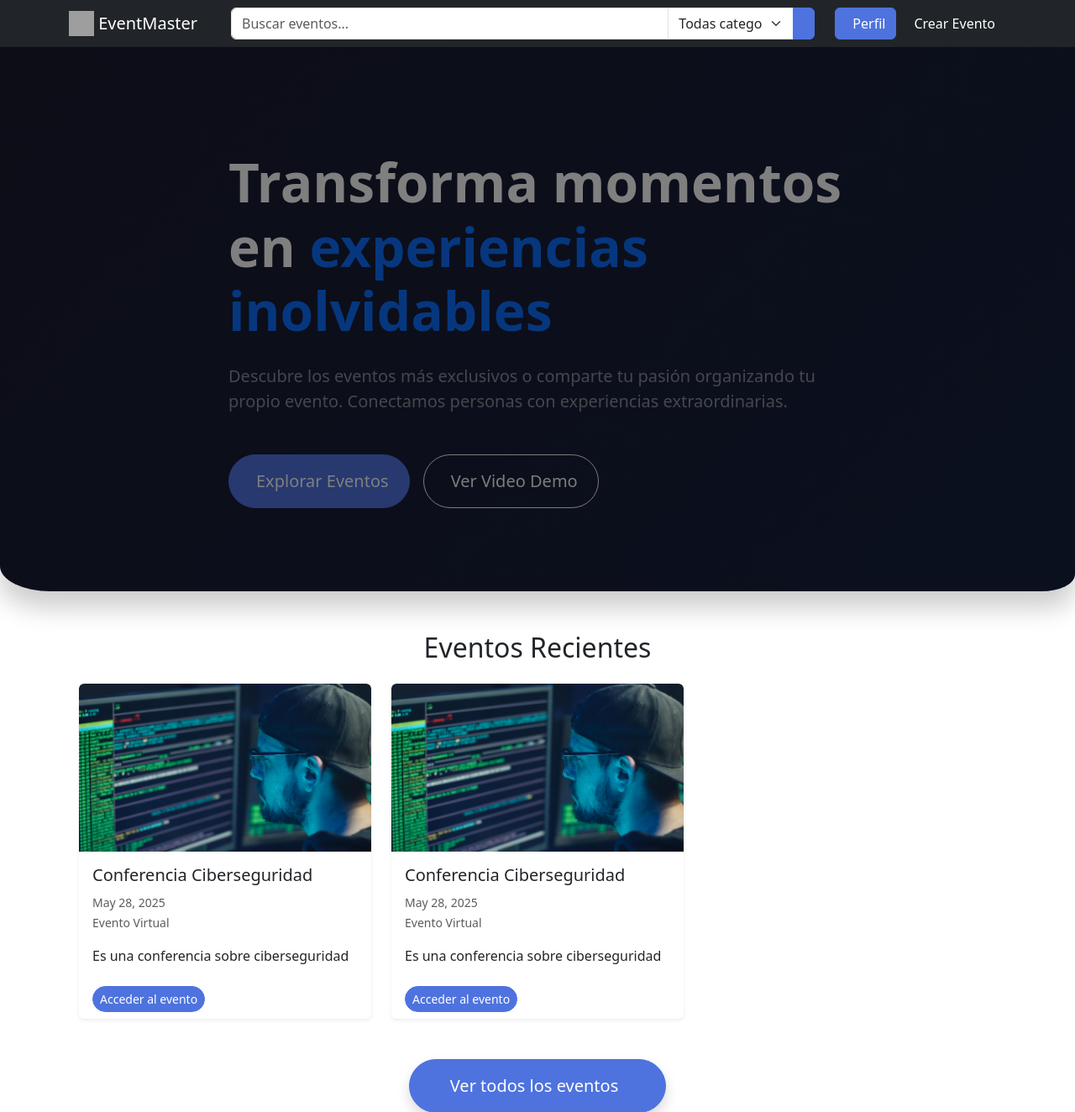
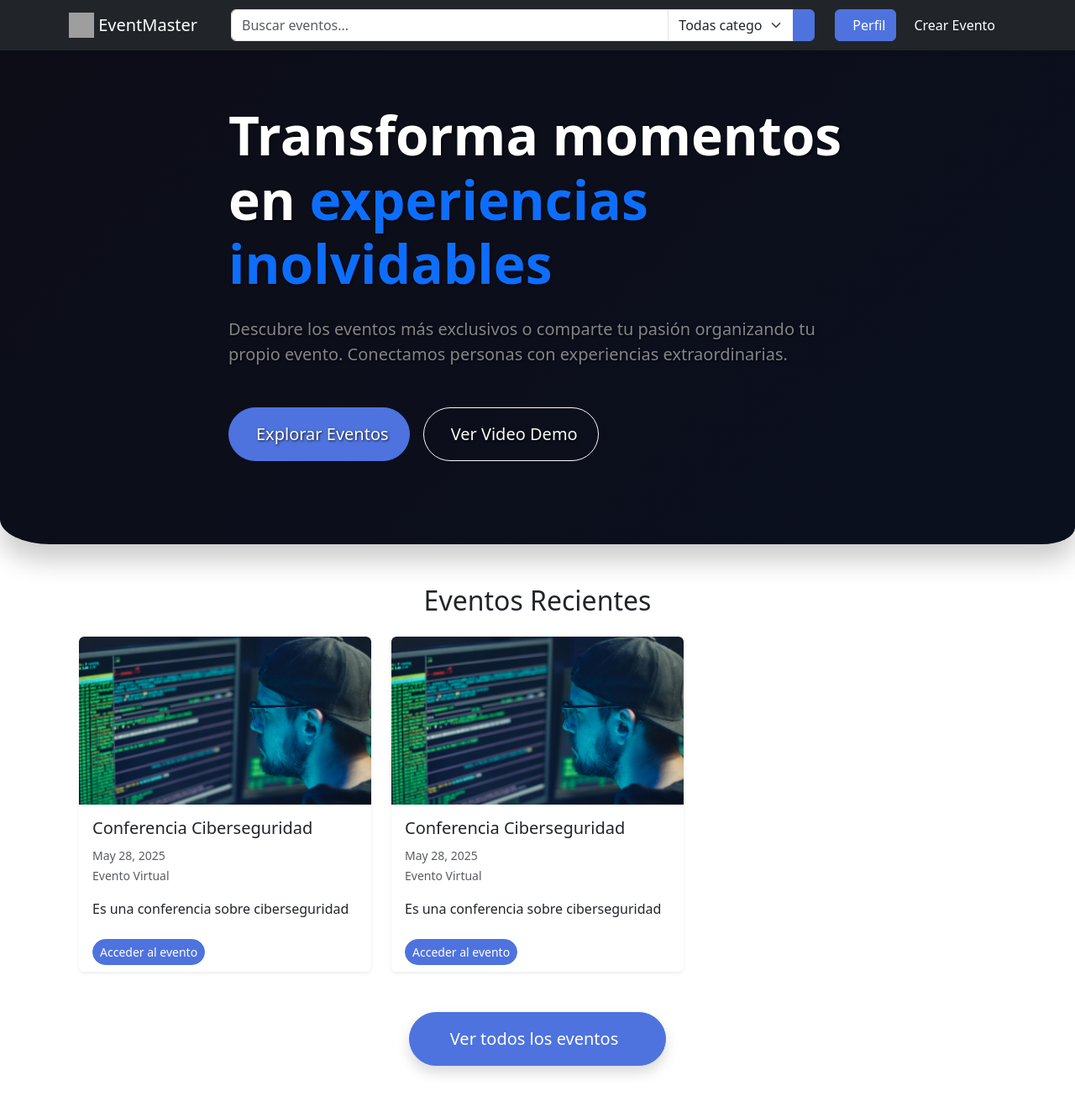
Before and after one commit to lupitadev/plataforma-integrada-eventos, a Django app: page / in a window 1280 px wide. Shown: the top 1324 px of the page at 84% size. Run offline with Django 4.2, Linux system fonts and the light colour scheme; data comes from the database, SQL or seed files in the repository; data that the repository does not hold is empty; some libraries are stand-ins or nearby versions; grey boxes are pictures that could not be loaded.

Commit message:
nuevos cambios en los estilos

```diff
--- a/home/static/home/css/styles_home.css
+++ b/home/static/home/css/styles_home.css
@@ -1,3 +1,4 @@
+/* --------------Hero section style------------- */
 .hero-section {
   position: relative;
   width: 100vw;
@@ -8,8 +9,7 @@
   height: 85vh;
   min-height: 500px;
   max-height: 800px;
-  background: linear-gradient(rgba(0, 0, 0, 0.7), rgba(0, 0, 0, 0.7)),
-    url("{% static 'images/heroBanner.jpg' %}") center/cover no-repeat;
+  background: url("{% static 'images/heroBanner.jpg' %}") center/cover no-repeat;
   display: flex;
   align-items: center;
   margin-top: -56px;
@@ -18,10 +18,9 @@
   /* Nuevas propiedades para bordes redondeados */
   border-bottom-left-radius: 60px 30px;
   border-bottom-right-radius: 40px 20px;
-  box-shadow: 0 20px 30px rgba(0, 0, 0, 0.2); /* Opcional: sombra para profundidad */
+  box-shadow: 0 20px 30px rgba(0, 0, 0, 0.2);
 }
 
-/* Asegúrate que el pseudo-elemento ::before también tenga los bordes redondeados */
 .hero-section::before {
   content: "";
   position: absolute;
@@ -29,10 +28,24 @@
   left: 0;
   width: 100%;
   height: 100%;
-  background-color: rgba(0, 0, 0, 0.5);
+  background-color: rgba(0, 0, 0, 0.5); /* Ajusta este valor (0.5 es buen punto de partida) */
   z-index: 1;
   border-bottom-left-radius: inherit;
   border-bottom-right-radius: inherit;
+}
+
+.hero-content {
+  position: relative;
+  z-index: 2; /* Asegura que el contenido esté sobre la capa de oscurecimiento */
+}
+
+/* Texto siempre blanco y con sombra para mejor legibilidad */
+.hero-section h1,
+.hero-section p,
+.hero-section .btn {
+  position: relative;
+  z-index: 3;
+  text-shadow: 1px 1px 3px rgba(0, 0, 0, 0.8);
 }
 
 /* Ajustes responsivos para los bordes */
@@ -42,3 +55,100 @@
     border-bottom-right-radius: 30px;
   }
 }
+
+/* --------------Profile Styles------------- */
+/* --- Estructura Base --- */
+body {
+    margin: 0;
+    padding: 0;
+    min-height: 100vh;
+    display: flex;
+    flex-direction: column;
+    position: relative;
+}
+
+/* --- Navbar Fixed --- */
+.navbar {
+    position: fixed;
+    top: 0;
+    left: 0;
+    right: 0;
+    height: 60px; /* Ajusta según tu navbar */
+    background: #ffffff;
+    z-index: 1000;
+    box-shadow: 0 2px 5px rgba(0,0,0,0.1);
+}
+
+/* --- Contenedor Principal --- */
+.profile-wrapper {
+    display: flex;
+    flex: 1;
+    margin-top: 60px; /* Igual que altura navbar */
+    position: relative;
+}
+
+/* --- Sidebar Perfectamente Ajustado --- */
+.sidebar-fixed {
+    width: 280px;
+    background: #fff;
+    position: fixed;
+    left: 0;
+    top: 60px; /* Debajo del navbar */
+    bottom: 80px; /* Encima del footer */
+    height: auto; /* Importante: no usar height fija */
+    overflow-y: auto;
+    z-index: 900;
+    box-shadow: 2px 0 10px rgba(0,0,0,0.1);
+}
+
+/* --- Contenido Principal --- */
+.main-content {
+    flex: 1;
+    margin-left: 280px;
+    padding: 2rem;
+    min-height: calc(100vh - 140px); /* 100vh - navbar - footer */
+    position: relative;
+    z-index: 800;
+}
+
+/* --- Footer Fixed --- */
+.footer {
+    position: fixed;
+    bottom: 0;
+    left: 280px; /* Igual que ancho sidebar */
+    right: 0;
+    height: 80px; /* Ajusta según tu footer */
+    background: #ffffff;
+    z-index: 950;
+    box-shadow: 0 -2px 5px rgba(0,0,0,0.1);
+    display: flex;
+    align-items: center;
+    padding: 0 2rem;
+}
+
+/* --- Responsive Design --- */
+@media (max-width: 992px) {
+    .profile-wrapper {
+        flex-direction: column;
+    }
+
+    .sidebar-fixed {
+        position: relative;
+        width: 100%;
+        top: auto;
+        bottom: auto;
+        left: auto;
+        margin-top: 60px;
+    }
+
+    .main-content {
+        margin-left: 0;
+        min-height: auto;
+        padding: 1.5rem;
+    }
+
+    .footer {
+        position: relative;
+        left: 0;
+    }
+}
```
